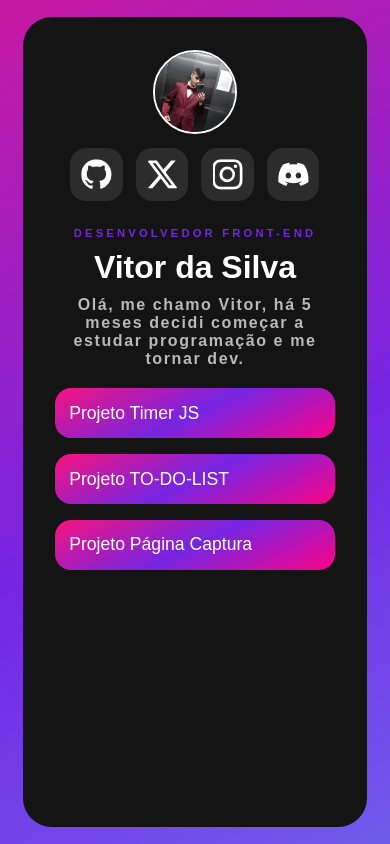
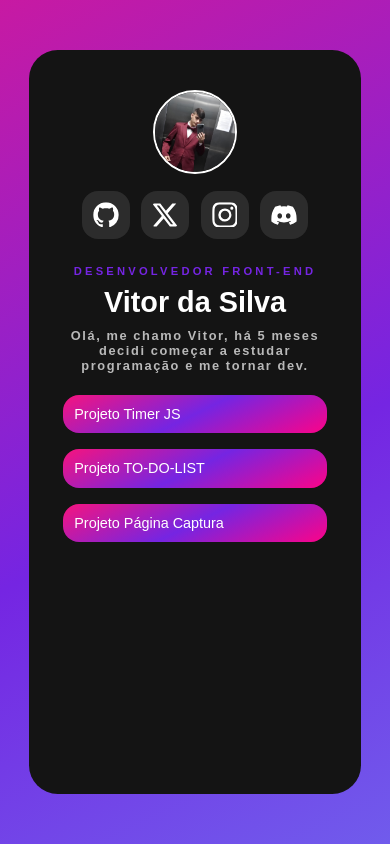
Before and after one commit to vitoradao/Social-Linksx, a plain HTML site: page index.html in a window 390 px wide. Drawn offline with nearby package versions, Linux system fonts and the light colour scheme; a web font is replaced by a local one.

Commit message:
bug fixes

```diff
--- a/style.css
+++ b/style.css
@@ -52,8 +52,9 @@ body{
 header{
  display: flex;
  justify-content: space-between;
- padding: 0.5rem;
- margin-bottom: 9%;
+ align-items: center;
+ padding: 0.9rem;
+ margin-bottom: 6%;
 }
 
 .perfil{
@@ -125,7 +126,7 @@ footer{
 }
 
 .barra:hover{
-  transform: scale(1.1);
+  transform: scale(1.05);
   transition: 0.4s;
 }
 
@@ -139,24 +140,24 @@ footer{
     }
 
     .sociallinks{
-      width: 75vw;
-      height: 90vh;
+      width: 38vw;
+      height: 87vh;
     }
 
       header{
         flex-direction: column;
         align-items: center;
-        margin-bottom: 5%;
+        margin-bottom: 3%;
       }
 
      .icones{
         margin-top: 5%;
-        gap: 0.8rem;
+        gap: 0.7rem;
      }
 
      svg{
-      width: 1.9rem;
-      height: 1.9rem;
+      width: 1.8rem;
+      height: 1.8rem;
      }
 
      section{
@@ -167,7 +168,7 @@ footer{
 
      .barra{
       font-size: 1.1rem;
-      padding: 0.9rem;
+      padding: 0.7rem;
       margin-bottom: 1rem;
     }
 
@@ -178,35 +179,76 @@ footer{
   }
 
   .apresentation2{
-      font-size: 2.3rem;
-      margin-bottom: 3.5%;
+      font-size: 2.1rem;
+      margin-bottom: 3.2%;
       text-align: center;
   }
 
   .apresentation3{
-      font-size: 1.1rem;
+      font-size: 1rem;
       margin-bottom: 2%;
       text-align: center;
   }
 }
 
-@media screen and (max-width: 395px) {
+@media screen and (max-width: 593px) {
 
-  .apresentation1{
-    font-size: 0.7rem;
-    margin-bottom: 3.2%;
-    text-align: center;
+   .container{
+      overflow-y: auto;
+    }
+
+    .sociallinks{
+      width: 72vw;
+      height: 82vh;
+    }
+
+      header{
+        flex-direction: column;
+        align-items: center;
+        margin-bottom: 3%;
+      }
+
+      .perfil{
+     margin-bottom: 1.5%;
+       }
+
+     .icones{
+        margin-top: 5%;
+        gap: 0.7rem;
+     }
+
+     svg{
+      width: 1.6rem;
+      height: 1.6rem;
+     }
+
+     section{
+      display: flex;
+      align-items: center;
+      flex-direction: column;
+     }
+
+     .barra{
+      font-size: 0.9rem;
+      padding: 0.7rem;
+      margin-bottom: 1rem;
+    }
+
+    .apresentation1{
+      font-size: 0.7rem;
+      margin-bottom: 3.2%;
+      text-align: center;
+  }
+
+  .apresentation2{
+      font-size: 1.8rem;
+      margin-bottom: 3.2%;
+      text-align: center;
+  }
+
+  .apresentation3{
+      font-size: 0.8rem;
+      margin-bottom: 2.6%;
+      text-align: center;
+  }
 }
-
-.apresentation2{
-  font-size: 2rem;
-  margin-bottom: 3.5%;
-  text-align: center;
-}
-
-.apresentation3{
-  font-size: 1rem;
-  margin-bottom: 2%;
-  text-align: center;
-}
-}
```
